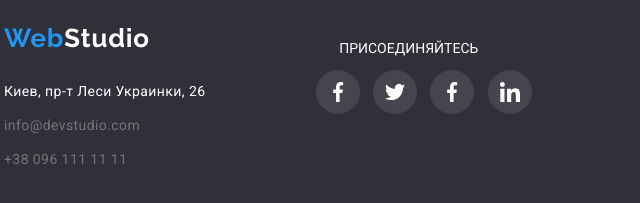
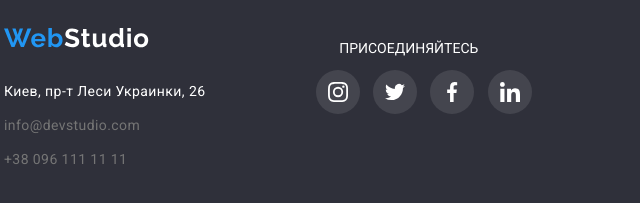
Before and after one commit to kovalchuktaisiia/goit-markup-hw-04, a plain HTML site: page index.html in a window 1280 px wide. Shown: the part 2712-2915 px from the top of the page, 36-676 px from the left. Drawn offline with Linux system fonts and the light colour scheme.

Commit message:
decoration

```diff
--- a/style.css
+++ b/style.css
@@ -658,10 +658,8 @@ padding-bottom: 60px;
 .media:focus {
     background-color: var(--accent-link-color);
 }
-
 .instagram {
-
-    background-image: url(./svg/facebook\ 1.svg);
+    background-image: url(./svg/instagram\ 2.svg);
 }
 
 .twiter {
```
